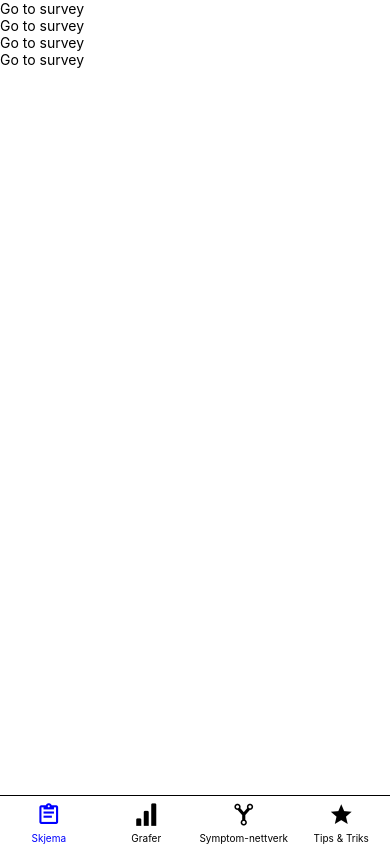
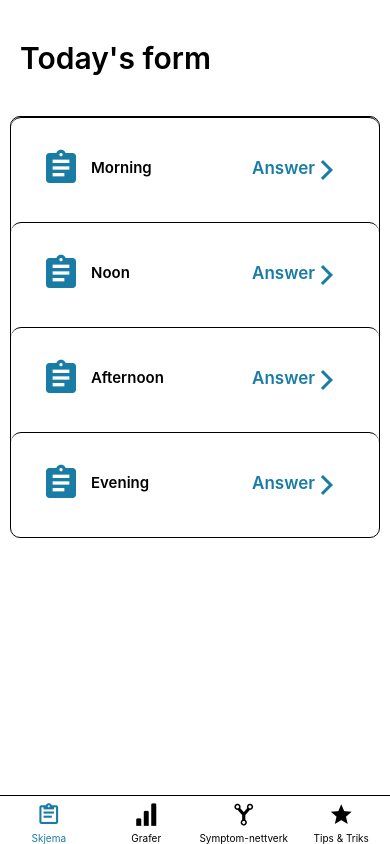
Before and after one commit to markospyros/whatAppens, a React Native app: screen / in a window 390 px wide. Built offline with nearby package versions, Linux system fonts and the light colour scheme.

Commit message:
Fixed points for buttons

```diff
--- a/package.json
+++ b/package.json
@@ -19,7 +19,6 @@
     "react": "18.0.0",
     "react-devtools": "^4.26.0",
     "react-native": "0.69.5",
-    "react-native-flatlist-selector": "^0.2.1",
     "react-native-safe-area-context": "^4.3.1",
     "react-native-screens": "~3.15.0"
   },
--- a/src/Screens/FormScreen.js
+++ b/src/Screens/FormScreen.js
@@ -16,13 +16,33 @@ const FormScreen = () => {
 
   let [options, setOptions] = useState(optionsArray(questionnaires, counter));
 
-  console.log(options[0].text);
+  let [score, setScore] = useState(0);
 
-  const Next = () => {
-    if (counter !== questions.length - 1) {
+  const lastQuestion = questions.length - 1;
+
+  const Next = (option) => {
+    if (option === "Ikke plaget") {
+      setScore((score += 0));
+    }
+
+    if (option === "Lite plaget") {
+      setScore((score += 1));
+    }
+
+    if (option === "Ganske mye") {
+      setScore((score += 2));
+    }
+
+    if (option === "Veldig mye") {
+      setScore((score += 3));
+    }
+
+    if (counter !== lastQuestion) {
       setCounter((counter += 1));
       setQuestion(questions[counter]);
       setOptions(optionsArray(questionnaires, counter));
+      console.log(counter);
+      console.log(questions.length);
     }
   };
 
@@ -32,14 +52,12 @@ const FormScreen = () => {
     setOptions(optionsArray(questionnaires, counter));
   };
 
-  const renderOptions = options.map((option, i) => {
-    i--;
+  const renderOptions = options.map((option) => {
     return (
       <OptionButton
         key={option.answerOptionId}
-        onPress={Next}
+        onPress={() => Next(option.text)}
         option={option.text}
-        value={i++}
       />
     );
   });
@@ -56,10 +74,15 @@ const FormScreen = () => {
         {renderOptions}
         <View style={styles.bottom}>
           {counter === 0 ? null : (
-            <TouchableOpacity style={styles.btn} onPress={Prev}>
+            <TouchableOpacity style={styles.prevBtn} onPress={Prev}>
               <Text style={styles.textBtn}>Previous</Text>
             </TouchableOpacity>
           )}
+          {counter === lastQuestion ? (
+            <TouchableOpacity style={styles.submitBtn}>
+              <Text style={styles.textBtn}>Submit</Text>
+            </TouchableOpacity>
+          ) : null}
         </View>
       </View>
     </SafeAreaView>
@@ -74,14 +97,24 @@ const styles = StyleSheet.create({
     flex: 1,
     alignItems: "center",
   },
-  btn: {
+  prevBtn: {
     backgroundColor: "#1A759F",
-    paddingVertical: 22,
+    paddingVertical: 20,
     paddingHorizontal: 20,
     borderRadius: 8,
     alignItems: "center",
     marginBottom: 30,
-    width: 200,
+    width: 150,
+    marginRight: 180,
+  },
+  submitBtn: {
+    backgroundColor: "#1A759F",
+    paddingVertical: 20,
+    paddingHorizontal: 20,
+    borderRadius: 8,
+    alignItems: "center",
+    marginBottom: 30,
+    width: 150,
   },
   container: {
     height: "100%",
--- a/src/Screens/HomeScreen.js
+++ b/src/Screens/HomeScreen.js
@@ -1,6 +1,6 @@
 import { StatusBar } from "expo-status-bar";
 import React from "react";
-import { Text, TouchableOpacity } from "react-native";
+import { Text, StyleSheet, View } from "react-native";
 import { SafeAreaView } from "react-native-safe-area-context";
 import FormComponent from "../components/FormScreenComponents/FormComponent";
 import { questionaires } from "../components/FormScreenComponents/Question/Questions";
@@ -9,12 +9,31 @@ const HomeScreen = ({ navigation }) => {
   return (
     <SafeAreaView>
       <StatusBar />
-      <FormComponent navigation={navigation} />
-      <FormComponent navigation={navigation} />
-      <FormComponent navigation={navigation} />
-      <FormComponent navigation={navigation} />
+      <Text style={styles.title}>Today's form</Text>
+      <View style={styles.container}>
+        <FormComponent navigation={navigation} formName="Morning" />
+        <FormComponent navigation={navigation} formName="Noon" />
+        <FormComponent navigation={navigation} formName="Afternoon" />
+        <FormComponent navigation={navigation} formName="Evening" />
+      </View>
     </SafeAreaView>
   );
 };
 
 export default HomeScreen;
+
+const styles = StyleSheet.create({
+  title: {
+    marginHorizontal: 10,
+    paddingHorizontal: 10,
+    paddingVertical: 40,
+    fontSize: 30,
+    fontWeight: "600",
+  },
+  container: {
+    borderColor: "black",
+    borderWidth: 1,
+    marginHorizontal: 10,
+    borderRadius: 10,
+  },
+});
--- a/src/components/FormScreenComponents/FormComponent.js
+++ b/src/components/FormScreenComponents/FormComponent.js
@@ -1,13 +1,50 @@
 import { StatusBar } from "expo-status-bar";
 import React from "react";
-import { Text, TouchableOpacity } from "react-native";
+import { Text, TouchableOpacity, StyleSheet, View } from "react-native";
+import { MaterialCommunityIcons } from "@expo/vector-icons";
+import { MaterialIcons } from "@expo/vector-icons";
 
 const FormComponent = (props) => {
   return (
-    <TouchableOpacity onPress={() => props.navigation.navigate("Form")}>
-      <Text>Go to survey</Text>
+    <TouchableOpacity
+      onPress={() => props.navigation.navigate("Form")}
+      style={styles.container}
+    >
+      <View style={styles.iconContainer}>
+        <MaterialCommunityIcons
+          name="clipboard-text"
+          size={40}
+          color="#197CA5"
+          style={styles.icon}
+        />
+        <Text style={styles.formNameStyle}>{props.formName}</Text>
+      </View>
+      <View style={styles.answerContainerStyle}>
+        <Text style={styles.answerStyle}>Answer</Text>
+        <MaterialIcons name="arrow-forward-ios" size={24} color="#197CA5" />
+      </View>
     </TouchableOpacity>
   );
 };
 
 export default FormComponent;
+
+const styles = StyleSheet.create({
+  container: {
+    flexDirection: "row",
+    padding: 30,
+    borderTopColor: "black",
+    borderTopWidth: 1,
+    borderRadius: 10,
+    justifyContent: "space-between",
+  },
+
+  iconContainer: { flexDirection: "row", justifyContent: "space-between" },
+  formNameStyle: { padding: 10, fontWeight: "600", fontSize: 15 },
+  answerContainerStyle: { flexDirection: "row", padding: 10 },
+  answerStyle: {
+    fontWeight: "600",
+    fontSize: 17,
+    color: "#197CA5",
+  },
+});
--- a/src/components/Tabs.js
+++ b/src/components/Tabs.js
@@ -12,7 +12,7 @@ export const Tabs = () => {
   return (
     <Tab.Navigator
       initialRouteName="Skjema"
-      screenOptions={{ headerShown: false, tabBarActiveTintColor: "blue" }}
+      screenOptions={{ headerShown: false, tabBarActiveTintColor: "#197CA5" }}
     >
       <Tab.Screen
         name="Skjema"
```
Also changed, not shown: 1 other file (tests, documents, lock files or other folders).
